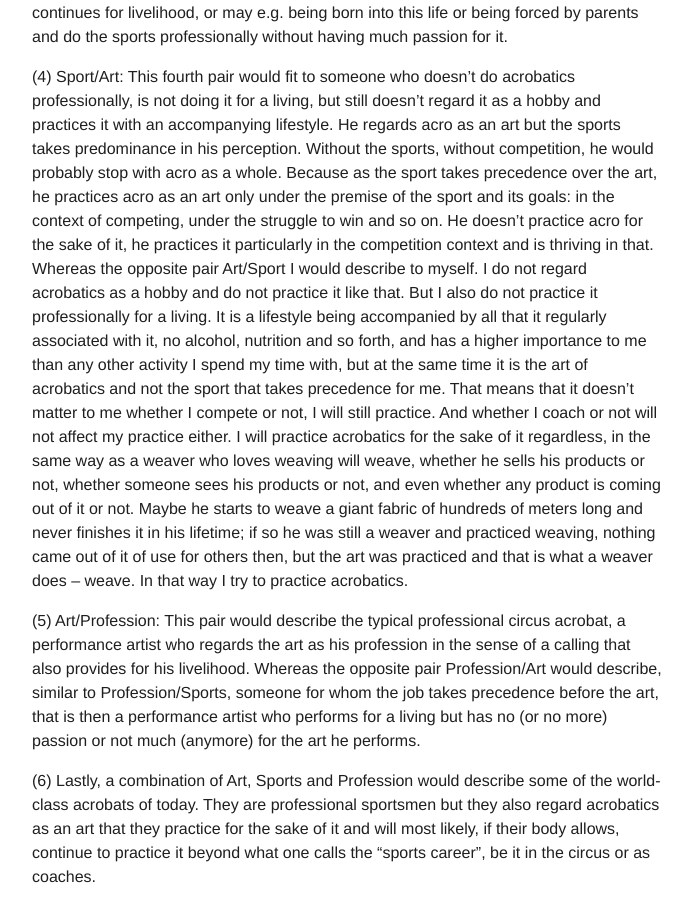
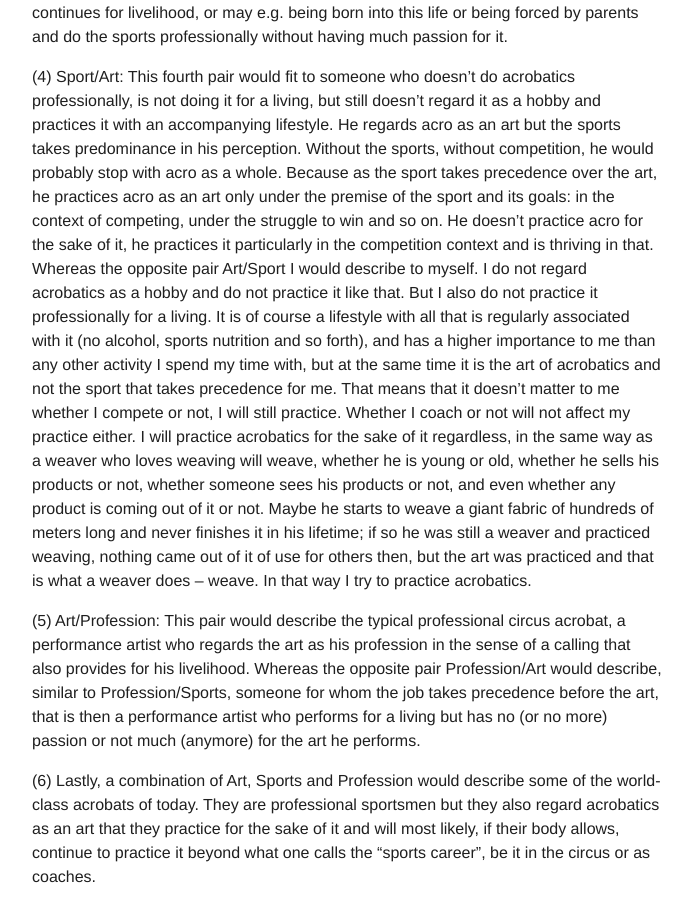
Before and after one commit to floshin/acrolib, a Jekyll site: the page built from training/four-understandings.md, in a window 1280 px wide and 900 px high, scrolled down 2799 px. Shown: the whole window, without its empty margins (293-985 px from the left). Built offline with Jekyll 4.4.1, drawn with Linux system fonts in a browser that asks for light colours; our own code applies the rules of GitHub Pages for plain Markdown files.

Commit message:
Update four-understandings.md

```diff
--- a/training/four-understandings.md
+++ b/training/four-understandings.md
@@ -55,7 +55,7 @@ Now, all these four understandings can occur in particular pairs. Possible pairs
 (3) Sport/Profession: The third pair I would describe as someone who regards himself as a sportsmen through and through and does the sports professionally; e.g. an acrobat in the national team. He will regard himself as an acrobat and his acro will necessarily be associated with a different lifestyle, including nutrition, specific restrictions (no alcohol, ...) and so on.   Whereas in Profession/Sport the profession is seen as prevailing over the sports. I would describe it e.g. to some kind of professional athlete which may have performed deliberately and passionately in the past but is doing so no longer and just continues for livelihood, or may e.g. being born into this life or being forced by parents and do the sports professionally without having much passion for it.
 
 (4) Sport/Art: This fourth pair would fit to someone who doesn't do acrobatics professionally, is not doing it for a living, but still doesn't regard it as a hobby and practices it with an accompanying lifestyle. He regards acro as an art but the sports takes predominance in his perception. Without the sports, without competition, he would probably stop with acro as a whole. Because as the sport takes precedence over the art, he practices acro as an art only under the premise of the sport and its goals: in the context of competing, under the struggle to win and so on. He doesn't practice acro for the sake of it, he practices it particularly in the competition context and is thriving in that.
-Whereas the opposite pair Art/Sport I would describe to myself. I do not regard acrobatics as a hobby and do not practice it like that. But I also do not practice it professionally for a living. It is a lifestyle being accompanied by all that it regularly associated with it, no alcohol, nutrition and so forth, and has a higher importance to me than any other activity I spend my time with, but at the same time it is the art of acrobatics and not the sport that takes precedence for me. That means that it doesn't matter to me whether I compete or not, I will still practice. And whether I coach or not will not affect my practice either. I will practice acrobatics for the sake of it regardless, in the same way as a weaver who loves weaving will weave, whether he sells his products or not, whether someone sees his products or not, and even whether any product is coming out of it or not. Maybe he starts to weave a giant fabric of hundreds of meters long and never finishes it in his lifetime; if so he was still a weaver and practiced weaving, nothing came out of it of use for others then, but the art was practiced and that is what a weaver does – weave. In that way I try to practice acrobatics.
+Whereas the opposite pair Art/Sport I would describe to myself. I do not regard acrobatics as a hobby and do not practice it like that. But I also do not practice it professionally for a living. It is of course a lifestyle with all that is regularly associated with it (no alcohol, sports nutrition and so forth), and has a higher importance to me than any other activity I spend my time with, but at the same time it is the art of acrobatics and not the sport that takes precedence for me. That means that it doesn't matter to me whether I compete or not, I will still practice. Whether I coach or not will not affect my practice either. I will practice acrobatics for the sake of it regardless, in the same way as a weaver who loves weaving will weave, whether he is young or old, whether he sells his products or not, whether someone sees his products or not, and even whether any product is coming out of it or not. Maybe he starts to weave a giant fabric of hundreds of meters long and never finishes it in his lifetime; if so he was still a weaver and practiced weaving, nothing came out of it of use for others then, but the art was practiced and that is what a weaver does – weave. In that way I try to practice acrobatics.
 
 (5) Art/Profession: This pair would describe the typical professional circus acrobat, a performance artist who regards the art as his profession in the sense of a calling that also provides for his livelihood. Whereas the opposite pair Profession/Art would describe, similar to Profession/Sports, someone for whom the job takes precedence before the art, that is then a performance artist who performs for a living but has no (or no more) passion or not much (anymore) for the art he performs.
 
```
